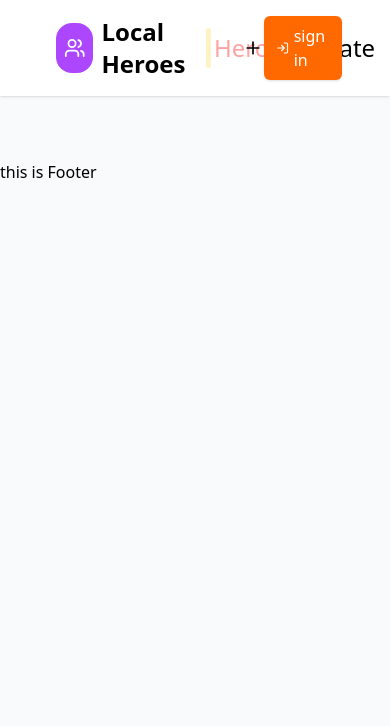
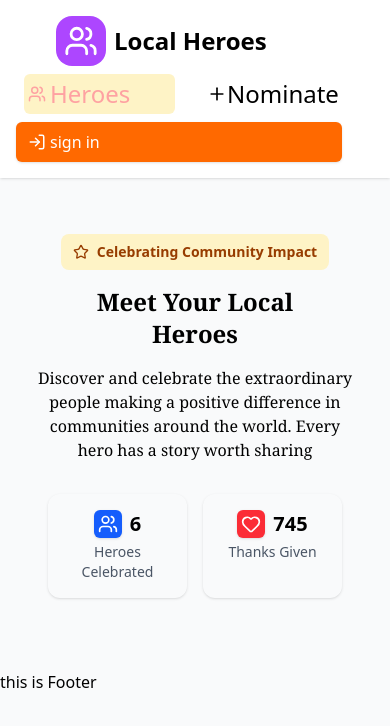
Before and after one commit to Local-Heroes/Local-Heroes-, a React (Vite) app: page / in a window 390 px wide. Shown: the top 726 px of the page. Built offline with nearby package versions, Linux system fonts and the light colour scheme.

Commit message:
wax badan baan badalay iga war hay

```diff
--- a/src/App.jsx
+++ b/src/App.jsx
@@ -1,7 +1,7 @@
 import { Routes, Route } from "react-router-dom";
 import Login from "./pages/Login";
 // import Register from "./pages/Register";
-import Herosection from "./components/HeroSection";
+
 import Navbar from "./components/Navbar";
 import Footer from "./components/Footer";
 import Heroes from "./pages/Heroes";
@@ -16,8 +16,8 @@ const App = () => {
           <Routes>
             <Route path="/login" element={<Login />} />
             {/* <Route path="/register" element={<Register />} /> */}
-            <Route path="/Herosection" element={<Herosection/>} />
-            <Route path="/heroes" element={<Heroes/>} />
+
+            <Route path="/" element={<Heroes/>} />
             <Route path="/nominate" element={<Nominate/>} />
           </Routes>
       </main>
--- a/src/components/Navbar.jsx
+++ b/src/components/Navbar.jsx
@@ -8,7 +8,7 @@ function Navbar() {
   return (
     <header className='bg-white shadow-sm sm:px-10' >
       <div className='container mx-auto py-4 px-4'>
-        <nav className="flex items-center justify-between">
+        <nav className="md:flex items-center justify-between">
           <div className='gap-6 ml-10'>
           <Link
             to="/" className="flex items-center gap-2 text-black font-bold text-2xl"
@@ -22,7 +22,7 @@ function Navbar() {
           <div className="grid grid-cols-2 gap-6 py-2 px-2">
             <div className='bg-amber-100 rounded-md mr-2'>
             <Link
-              to="/Herosection" className="flex items-center gap-1 text-red-300 text-2xl px-1 py-1 rounded-md "
+              to="/" className="flex items-center gap-1 text-red-300 text-2xl px-1 py-1 rounded-md "
 
             >
               <Users size={18}/>
@@ -30,7 +30,7 @@ function Navbar() {
             </Link>
             </div>
             <div className='flex'>
-            <Link to="/" className="flex items-center gap-0 text-black  text-2xl">
+            <Link to="/nominate" className="flex items-center gap-0 text-black  text-2xl">
             <Plus size={20} />
              <span>Nominate</span>
 
@@ -41,7 +41,7 @@ function Navbar() {
 
           <div  className="rounded-md bg-orange-500  text-white font-medium shadow hover:bg-orange-600 mr-8" >
           <Link
-                  to="/"
+                  to="/login"
                   className="flex items-center gap-1 px-3 py-2 rounded-md transition-colors"
 
                 >
--- a/src/pages/Heroes.jsx
+++ b/src/pages/Heroes.jsx
@@ -1,8 +1,11 @@
 import React from 'react'
+import Herosection from '../components/HeroSection'
 
 function Heroes() {
   return (
-    <div>Heroes</div>
+    <div>
+      <Herosection/>
+    </div>
   )
 }
 
```
